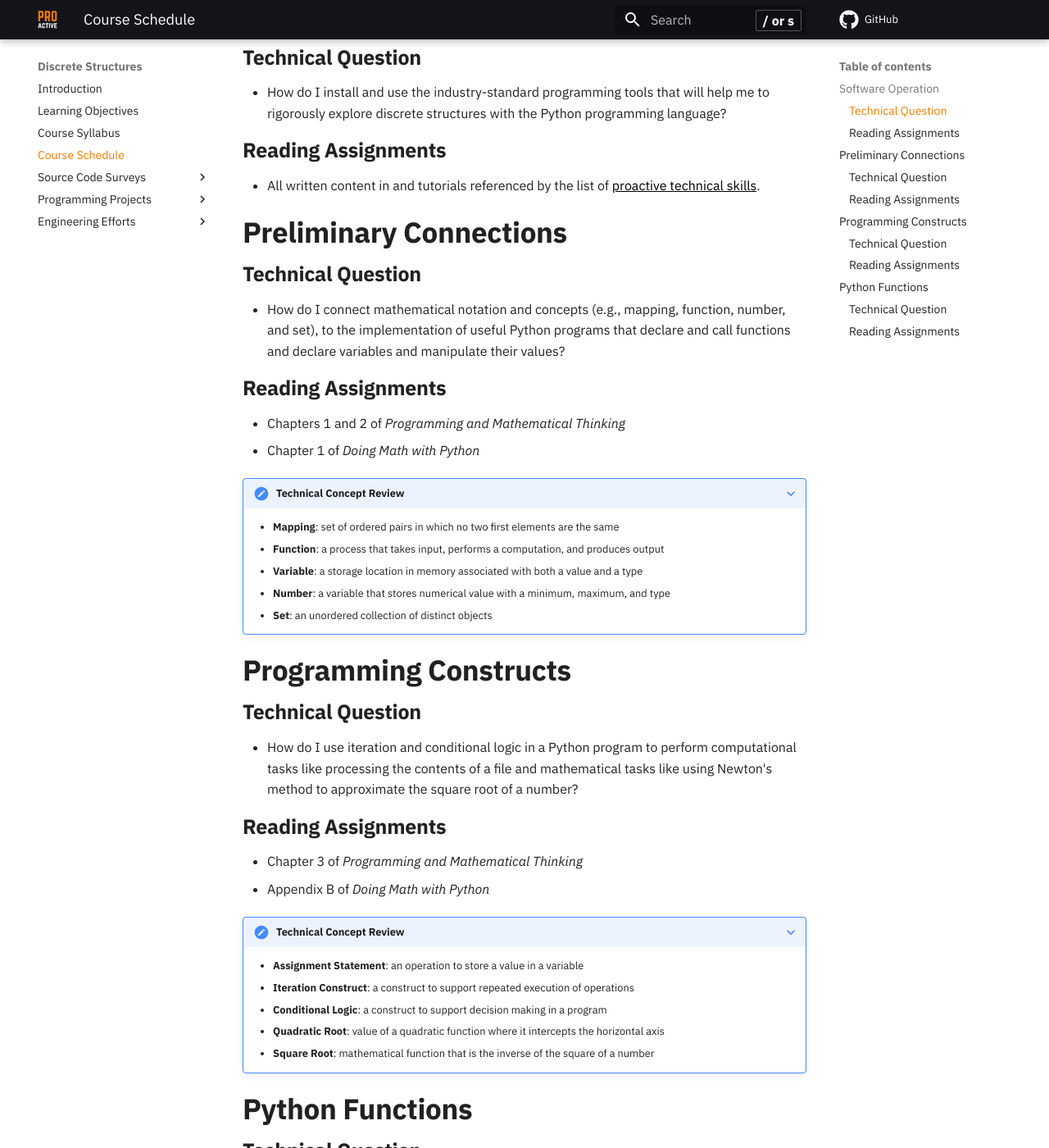
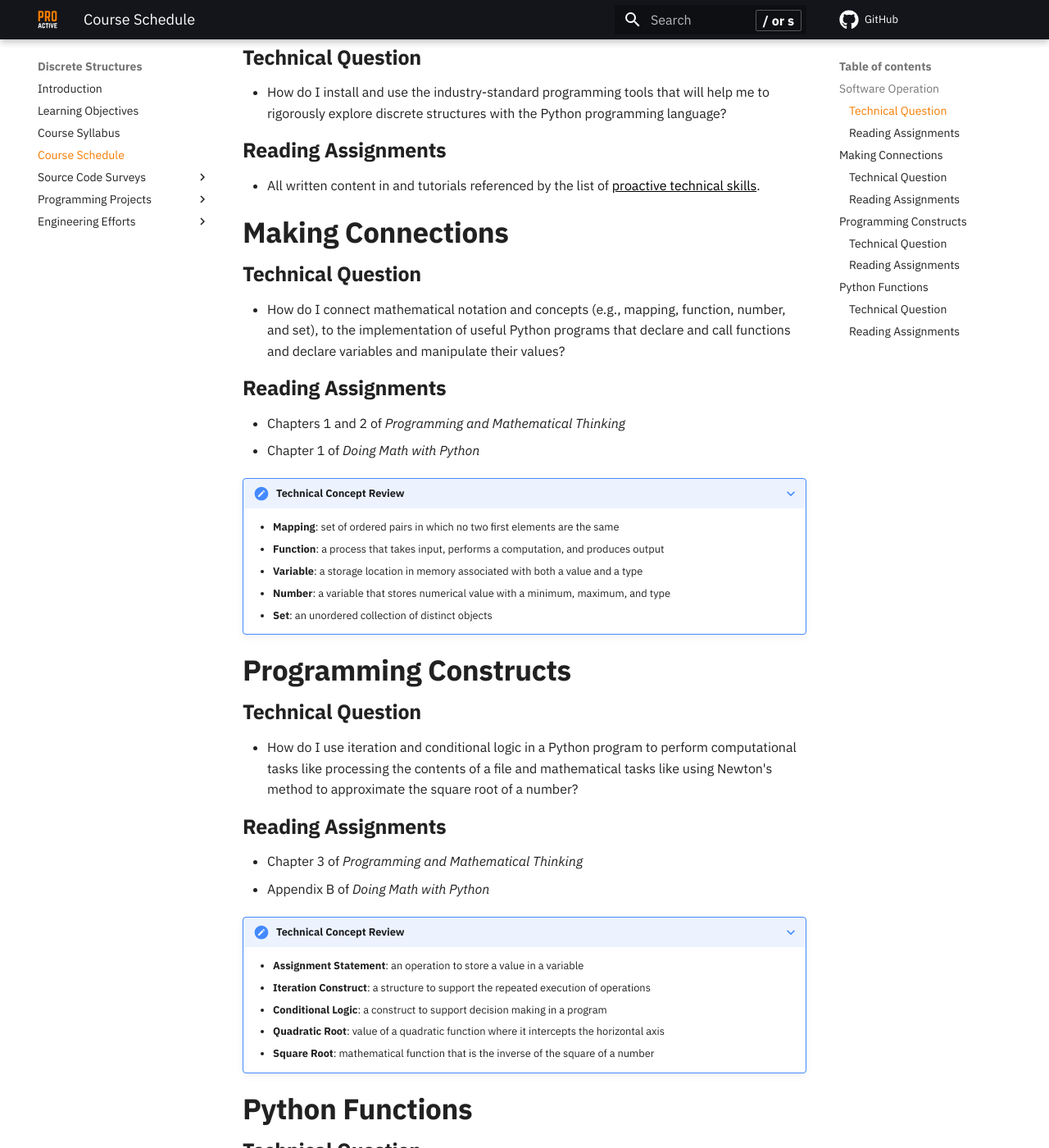
Before and after one commit to ProactiveProgrammers/www.proactiveprogrammers.com, an MkDocs documentation site: the page built from docs/discrete-structures/schedule-discrete-structures.md, in a window 1280 px wide and 1400 px high, scrolled down 227 px. Shown: the whole window at 82% size. Built offline with MkDocs 1.6.1 and Material for MkDocs 9.7.7, drawn with Linux system fonts in a browser that asks for light colours; comment, search, counter and statistics services are not loaded.

Commit message:
fix: Clarify definition in schedule-discrete-structures.

```diff
--- a/docs/discrete-structures/schedule-discrete-structures.md
+++ b/docs/discrete-structures/schedule-discrete-structures.md
@@ -13,7 +13,7 @@
 - All written content in and tutorials referenced by the list of [proactive
   technical skills](/technical-skills/introduction-technical-skills).
 
-## Preliminary Connections
+## Making Connections
 
 ### Technical Question
 
@@ -50,7 +50,7 @@
 ???+ note "Technical Concept Review"
 
     - **Assignment Statement**: an operation to store a value in a variable
-    - **Iteration Construct**: a construct to support repeated execution of
+    - **Iteration Construct**: a structure to support the repeated execution of
       operations
     - **Conditional Logic**: a construct to support decision making in a program
     - **Quadratic Root**: value of a quadratic function where it intercepts the
```
